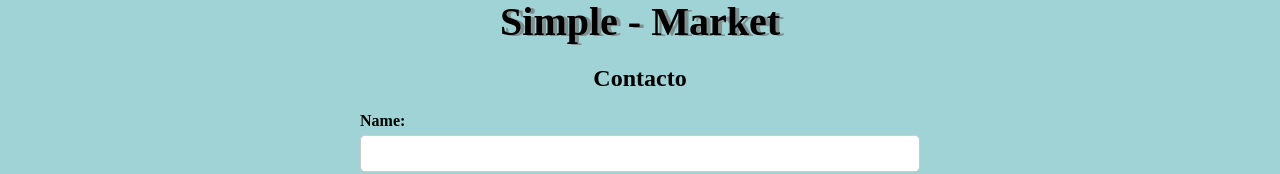
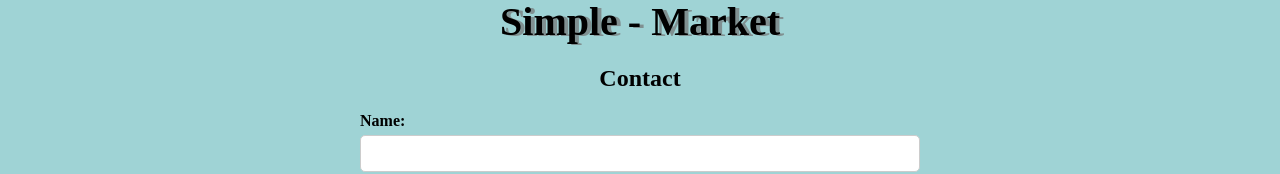
Before and after one commit to CarlosDanielBenitez/mercado-simple, a React (Vite) app: page /checkout in a window 1280 px wide. Shown: the part 282-456 px from the top of the page. Built offline with nearby package versions, Linux system fonts and the light colour scheme.

Commit message:
add photos

```diff
--- a/src/components/header/index.jsx
+++ b/src/components/header/index.jsx
@@ -48,7 +48,7 @@ const MobileMenu = () => {
           <li><a onClick={goToServices}>Services</a></li>
           <li><a onClick={goToContact}>Contact</a></li>
           <li onClick={goToCart} className='menu-cart-container'>
-            <img src="/src/img/finished-cart.png" alt="cart" className="menu-cart-image" />
+            <img src="../../src/img/finished-cart.png" alt="cart" className="menu-cart-image" />
             <div className="menu-cart-count-container">
               <span className="menu-cart-count">{cart.length}</span>
             </div>
@@ -57,7 +57,7 @@ const MobileMenu = () => {
       </div>
 
       <div className="title-principal">
-        <img src="/src/img/buy.jpg" alt="App Logo" className="app-logo" />
+        <img src="../../src/img/buy.jpg" alt="App Logo" className="app-logo" />
         <h1 className="app-title">Simple - Market</h1>
       </div>
     </>
--- a/src/pages/about/index.jsx
+++ b/src/pages/about/index.jsx
@@ -7,7 +7,7 @@ const AboutSection = () => {
         <section className="about-section">
             <div className="about-content">
                 <div className="about-image">
-                    <img src='/src/img/robot-waving.jpg' alt="Acerca de" />
+                    <img src='../../src/img/robot-waving.jpg' alt="Acerca de" />
                 </div>
                 <div className="about-info">
                     <p>
--- a/src/pages/checkout/index.jsx
+++ b/src/pages/checkout/index.jsx
@@ -102,7 +102,7 @@ const Checkout = () => {
 
   return (
     <section className="contact-section">
-      <h2>Contacto</h2>
+      <h2>Contact</h2>
       <form onSubmit={handleSubmit}>
         <div className="form-group">
           <label htmlFor="name">Name:</label>
```
Also changed, not shown: index.html (line endings or trailing spaces).
